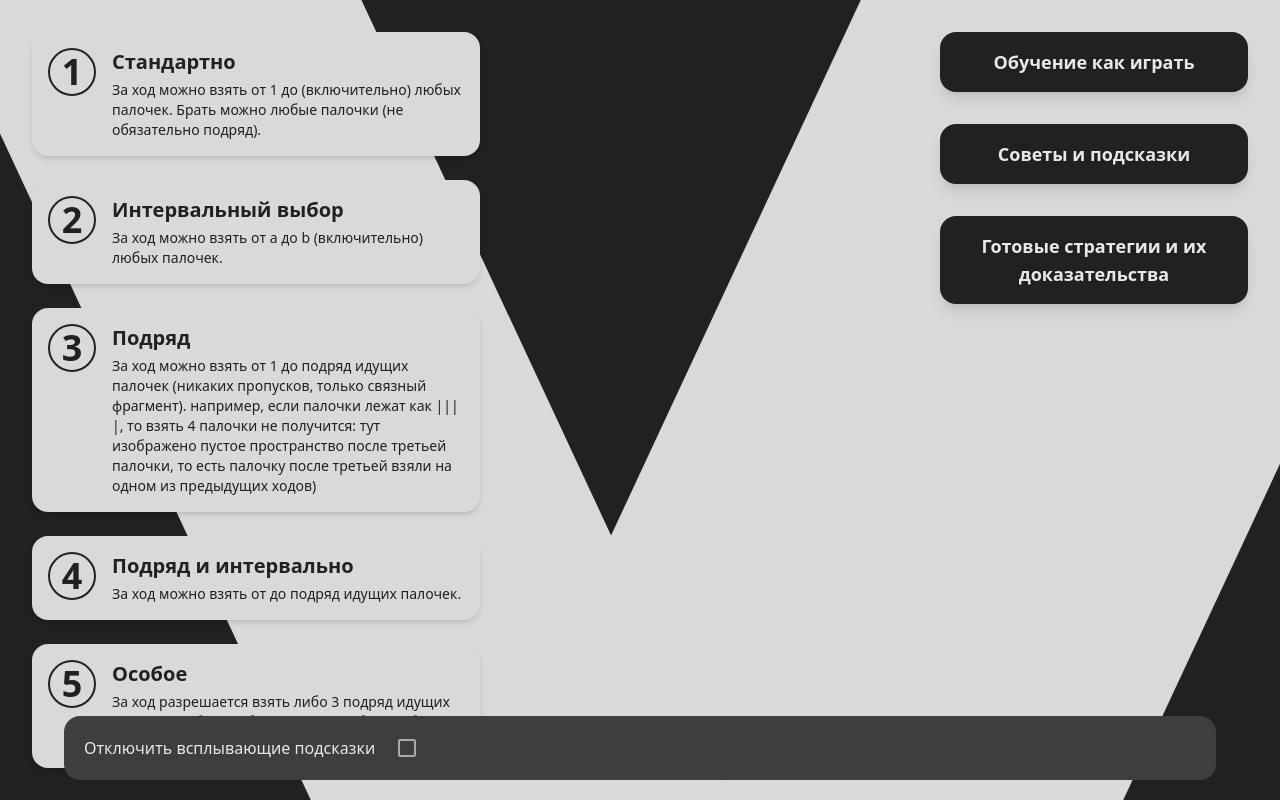
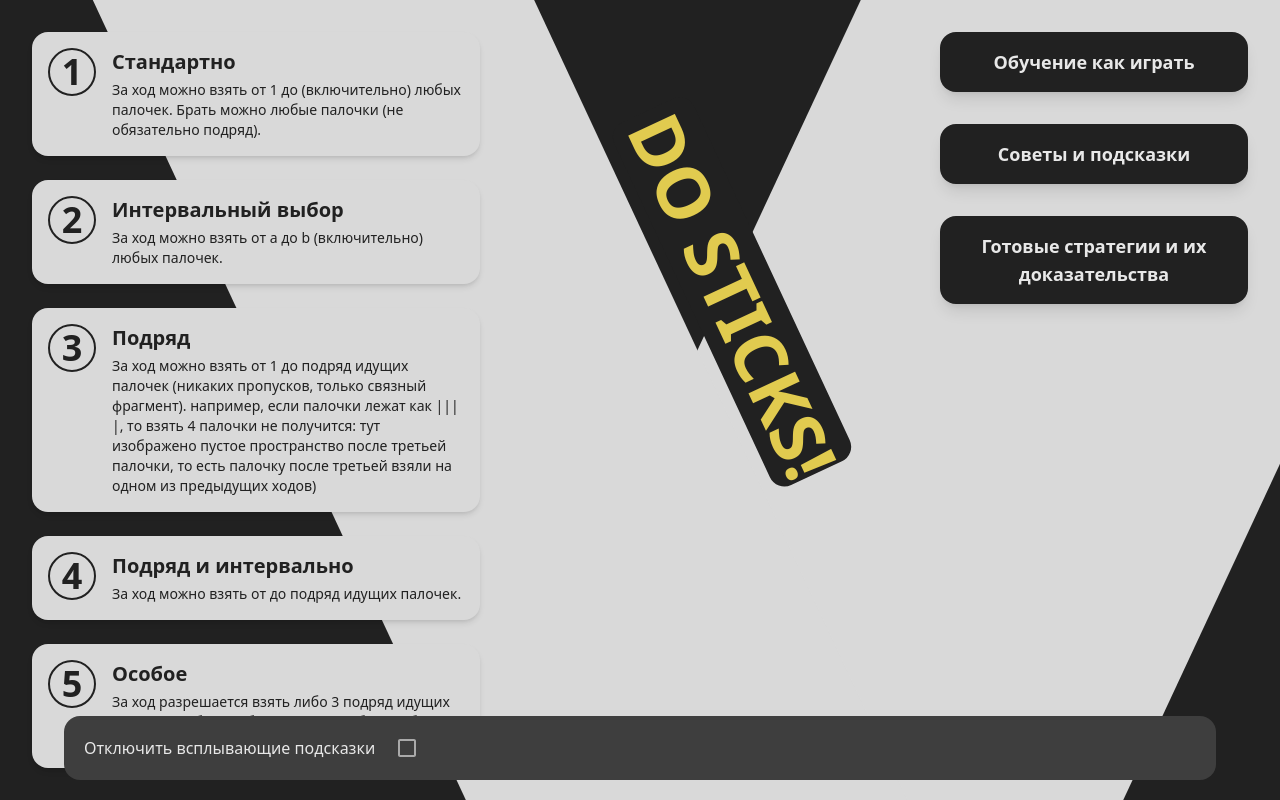
Before and after one commit to DimaTortik2/Game-of-Sticks, a React (Vite) app: page / in a window 1280 px wide. Built offline with nearby package versions, Linux system fonts and the light colour scheme.

Commit message:
add "do sticks" to main-menu-page

```diff
--- a/index.html
+++ b/index.html
@@ -4,7 +4,7 @@
 		<meta charset="UTF-8" />
 		<link rel="icon" type="image/svg+xml" href="/icon.svg" />
 		<meta name="viewport" content="width=device-width, initial-scale=1.0" />
-		<title>Game of Sticks</title>
+		<title>DO STICKS!</title>
 	</head>
 	<body>
 		<div id="root"></div>
--- a/src/shared/ui/bg/main-page-background.tsx
+++ b/src/shared/ui/bg/main-page-background.tsx
@@ -8,12 +8,38 @@ export const MainPageBackground = () => {
         '
 			/>
 
-			<div
+			{/* <div
 				className='
           absolute bg-[#d9d9d9] w-[30%] h-[300%] transform
           -rotate-25 top-[-70%] left-[20%]
         '
-			/>
+			>
+				<div
+					className=' absolute left-[58%] top-[40%] transform
+          rotate-89 bg-red-400 w-[500px]'
+				>
+					<p className='font-semibold text-5xl text-[#FFD700]'>DO STICKS!</p>
+				</div>
+
+			</div> */}
+
+			<div
+				className='
+          absolute bg-[#d9d9d9] w-[400px] h-[280%]  flex items-center
+					transform
+          -rotate-25
+					left-[300px]
+        '
+			>
+				<div
+					className='transform rotate-90
+            w-[400px] mx-[64%] bg-[#212121] p-2 rounded-2xl'
+				>
+					<p className='font-semibold text-7xl w-[50rem] text-[#e1cb4f]'>
+						DO STICKS!
+					</p>
+				</div>
+			</div>
 		</>
 	)
 }
```
